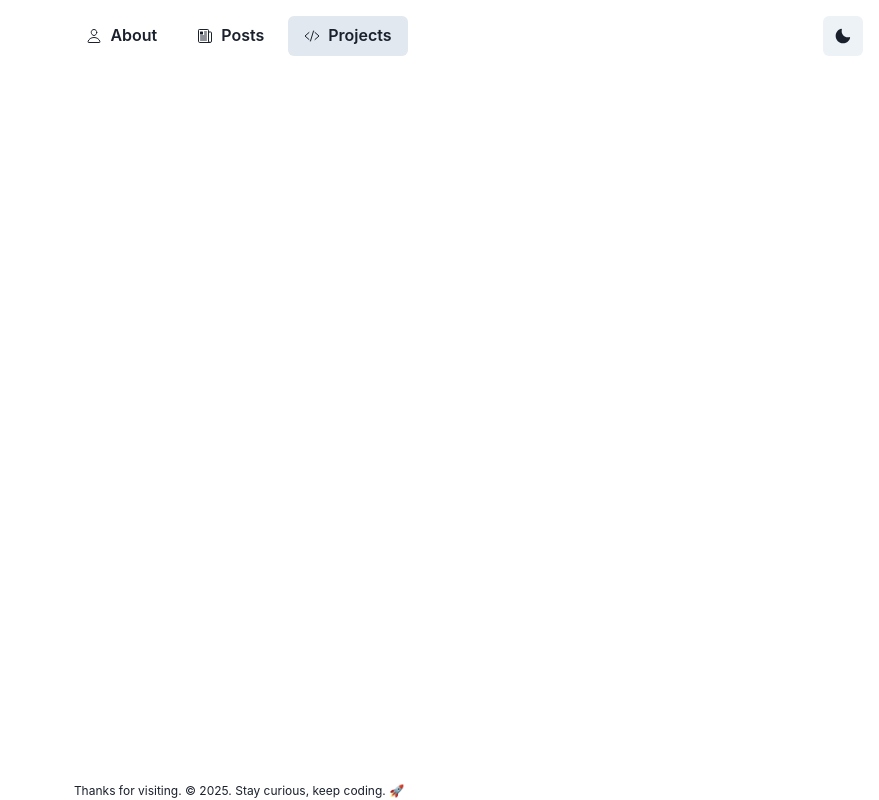
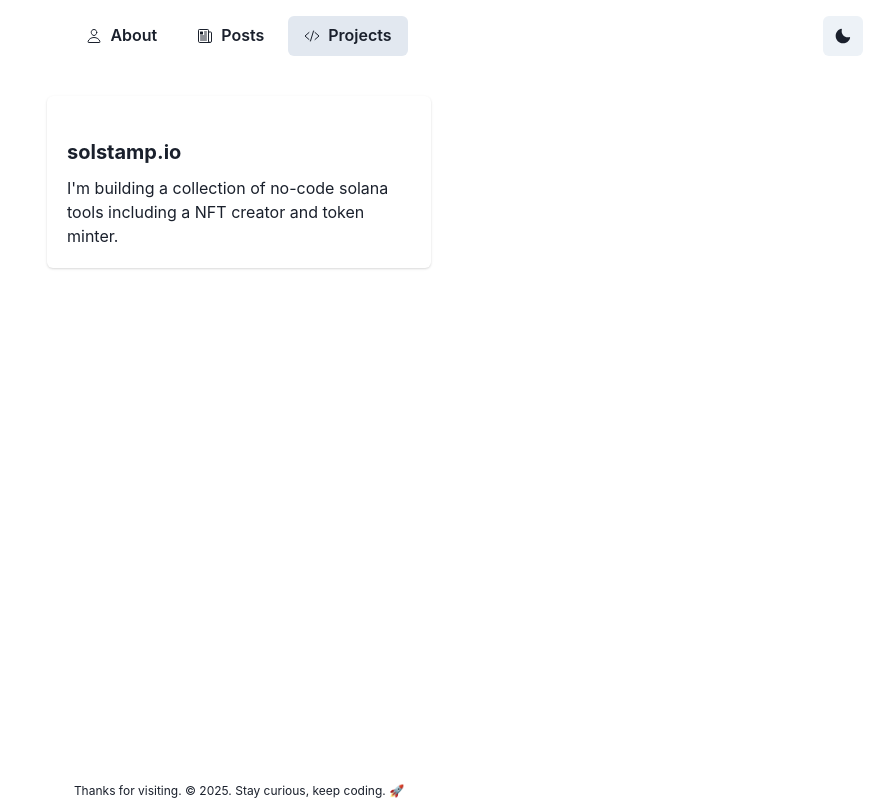
Before and after one commit to philipkrueck/website, a Next.js app: page /projects in a window 1280 px wide. Shown: the whole page, without its empty margins (401-1280 px from the left). Built offline with nearby package versions, Linux system fonts and the light colour scheme.

Commit message:
add solstamp.io

```diff
--- a/src/pages/projects.tsx
+++ b/src/pages/projects.tsx
@@ -11,6 +11,33 @@ import {
 
 const Projects = () => (
   <Center>
+    <ChakraLink
+      href={"https://solstamp.io"}
+      textDecoration="none"
+      _hover={{ textDecoration: "none" }}
+    >
+      <Card
+        key={"solstamp"}
+        mb="8"
+        maxW="sm"
+        _hover={{ transform: "scale(1.02)", transition: "0.2s" }}
+      >
+        <CardBody>
+          {/* <Image */}
+          {/*   src="omsplanner-hero-image.png" */}
+          {/*   alt="solstamp" */}
+          {/*   borderRadius="lg" */}
+          {/* /> */}
+          <Stack mt="6" spacing="3">
+            <Heading size="md">{"solstamp.io"}</Heading>
+            <Text>
+              I'm building a collection of no-code solana tools including a NFT
+              creator and token minter.
+            </Text>
+          </Stack>
+        </CardBody>
+      </Card>
+    </ChakraLink>
     {/* <ChakraLink */}
     {/*   href={"https://omsplanner.pro"} */}
     {/*   textDecoration="none" */}
```
